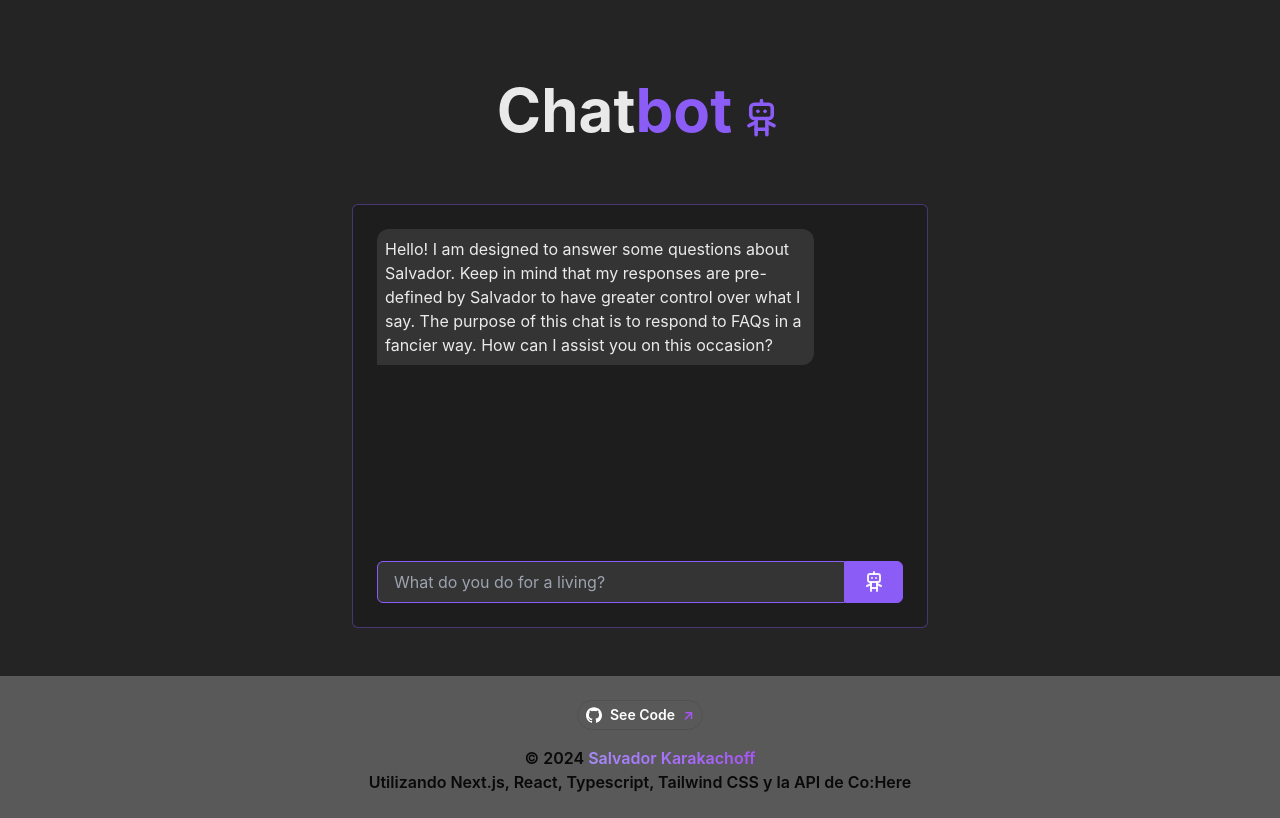
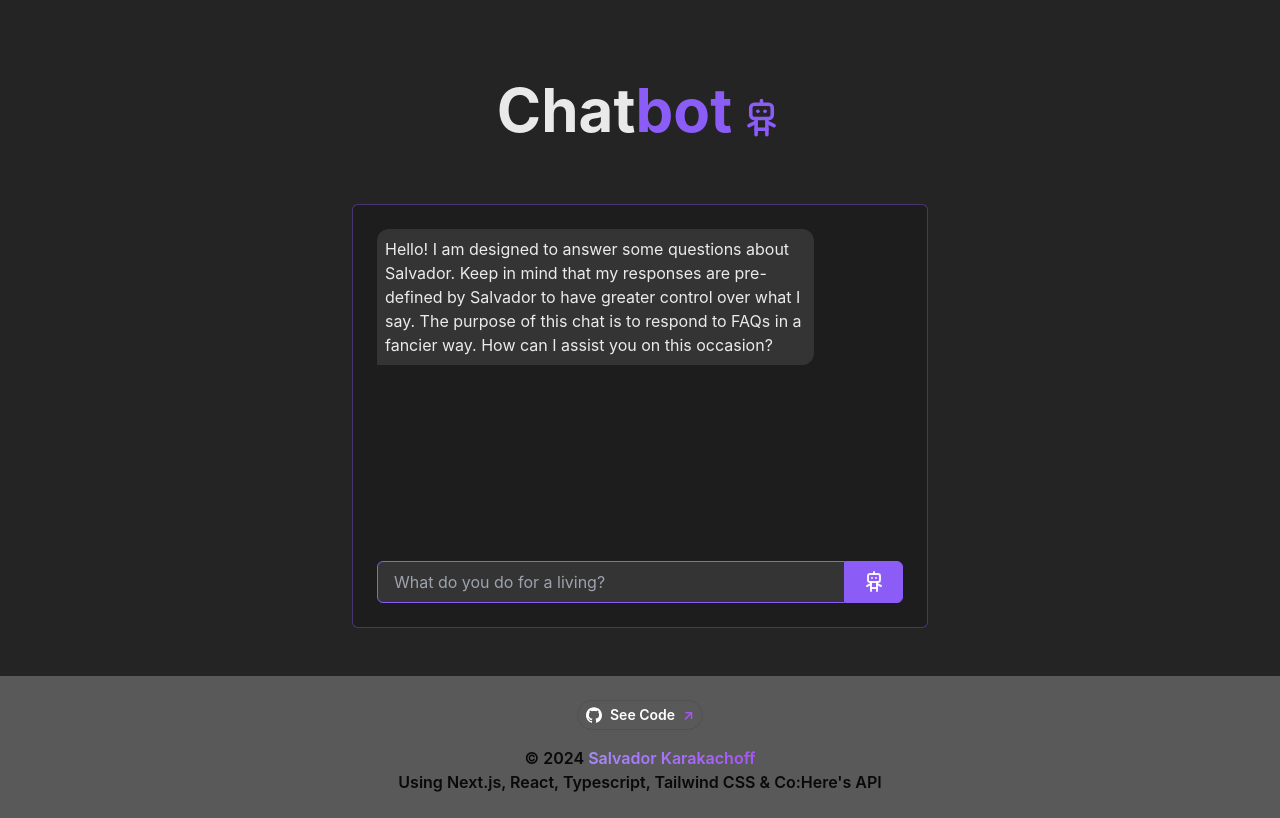
Before and after one commit to salvaKaraka/Cohere_Chatbot, a Next.js app: page / in a window 1280 px wide. Built offline with nearby package versions, Linux system fonts and the light colour scheme.

Commit message:
Update footer text to use English language

```diff
--- a/src/components/Footer.tsx
+++ b/src/components/Footer.tsx
@@ -9,7 +9,7 @@ export default function Footer() {
             </div>
           </a>
           <p className="">© 2024 <a href="https://www.linkedin.com/in/salvador-karakachoff/" className="relative bg-gradient-to-r from-violet-400 to-purple-500 bg-clip-text text-transparent decoration-purple-500 decoration-2 transition-all after:absolute after:-bottom-0 after:left-0 after:h-[2px] after:w-full after:origin-bottom-right after:scale-x-0 after:bg-gradient-to-r after:from-violet-400 after:to-purple-500 after:opacity-80 after:transition-transform after:duration-500 after:ease-spring hover:after:origin-bottom-left hover:after:scale-x-100">Salvador Karakachoff</a></p>
-          <p className="">Utilizando Next.js, React, Typescript, Tailwind CSS y la API de Co:Here</p>
+          <p className="">Using Next.js, React, Typescript, Tailwind CSS & Co:Here&apos;s API</p>
       </footer>
     );
   }
```
